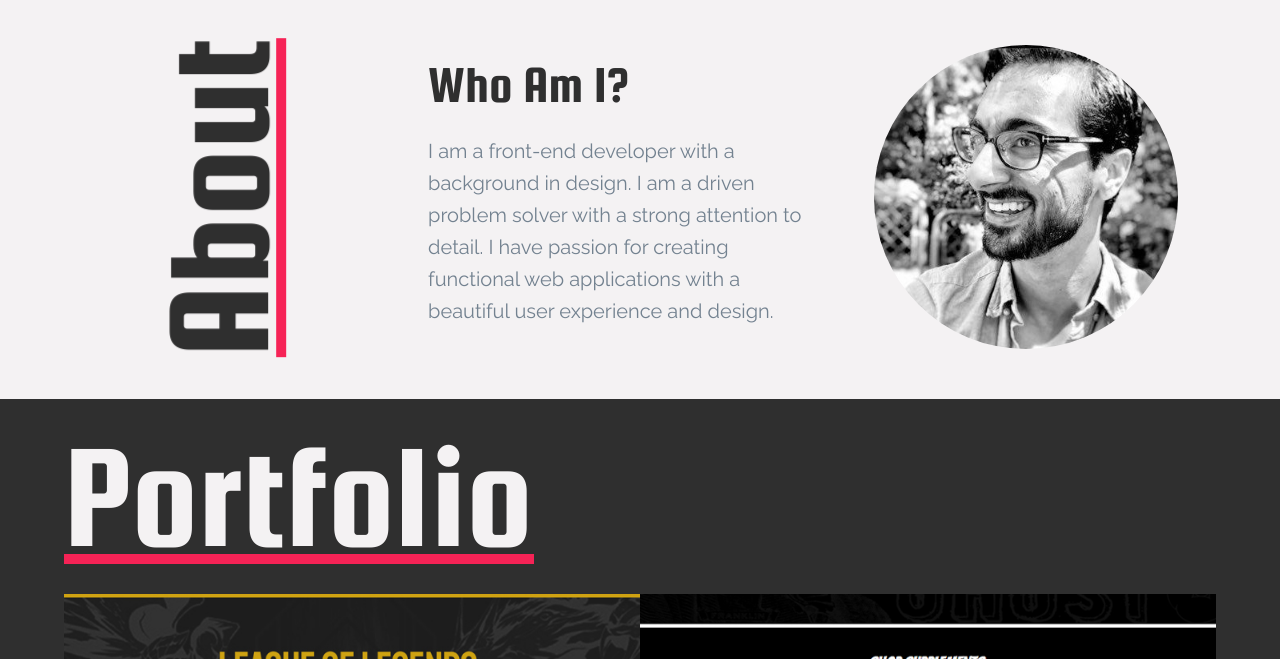
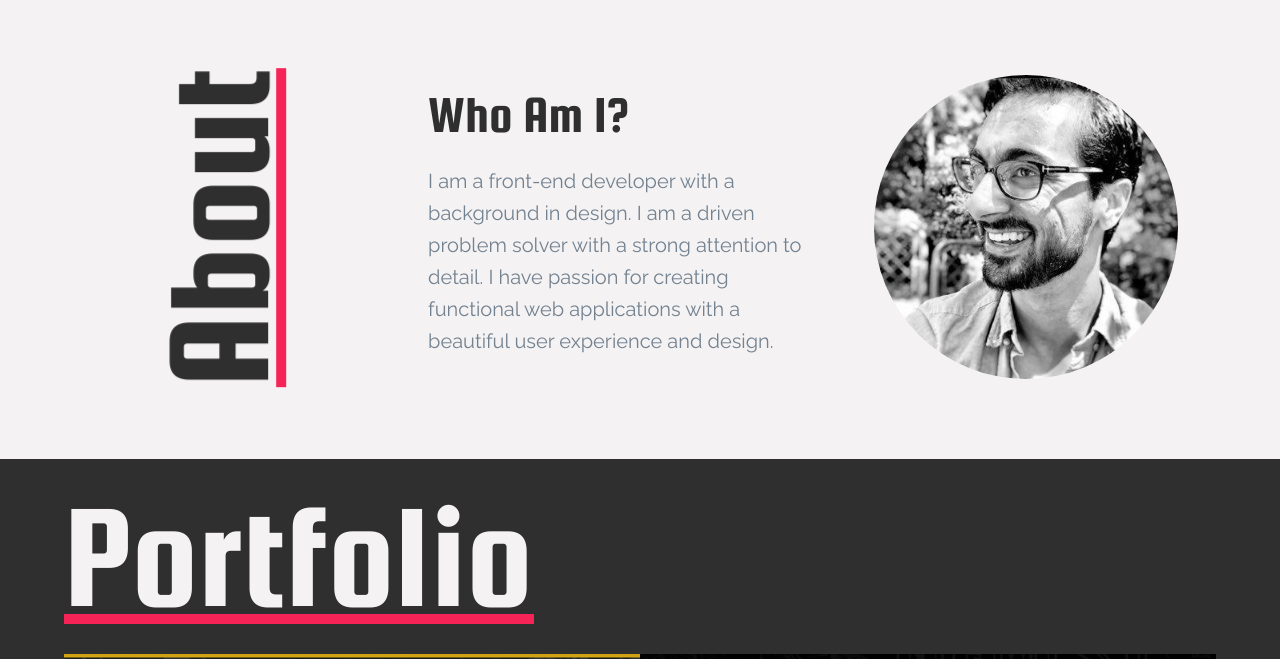
Before and after one commit to chadcuomo/myportfolio, a React app: page / in a window 1280 px wide. Shown: the part 852-1511 px from the top of the page. Built offline with nearby package versions, Linux system fonts and the light colour scheme; some packages are replaced by stand-ins of ours.

Commit message:
small styling changes

```diff
--- a/src/components/Header.js
+++ b/src/components/Header.js
@@ -85,7 +85,7 @@ class Header extends React.Component {
                     <p>Front-End Developer / UI Enthusiast / Freelancer</p>
                 </div>
                 <div className="header-button">
-                    <button className="main-button" onClick={this.scrollToAbout}>View My Work</button>
+                    <button className="main-button" onClick={this.scrollToAbout}>Learn More</button>
                 </div>
             </div>
             <div className="header-logo-container">
--- a/src/css/style.css
+++ b/src/css/style.css
@@ -327,8 +327,8 @@ button {
     display: flex;
     justify-content: center;
     align-items: center;
-    padding-top: 50px;
-    padding-bottom: 50px;
+    padding-top: 80px;
+    padding-bottom: 80px;
     width: 100vw;
 }
 
```
